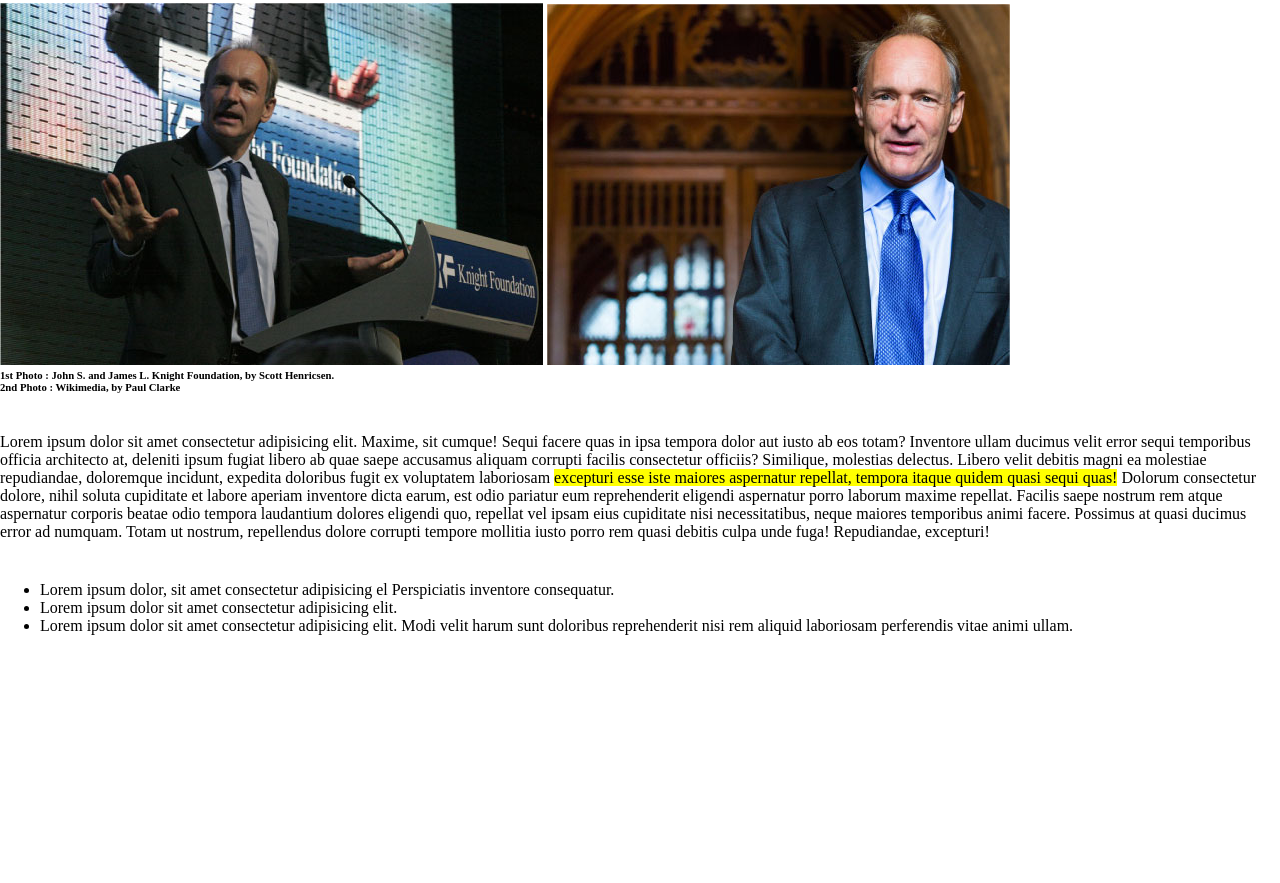
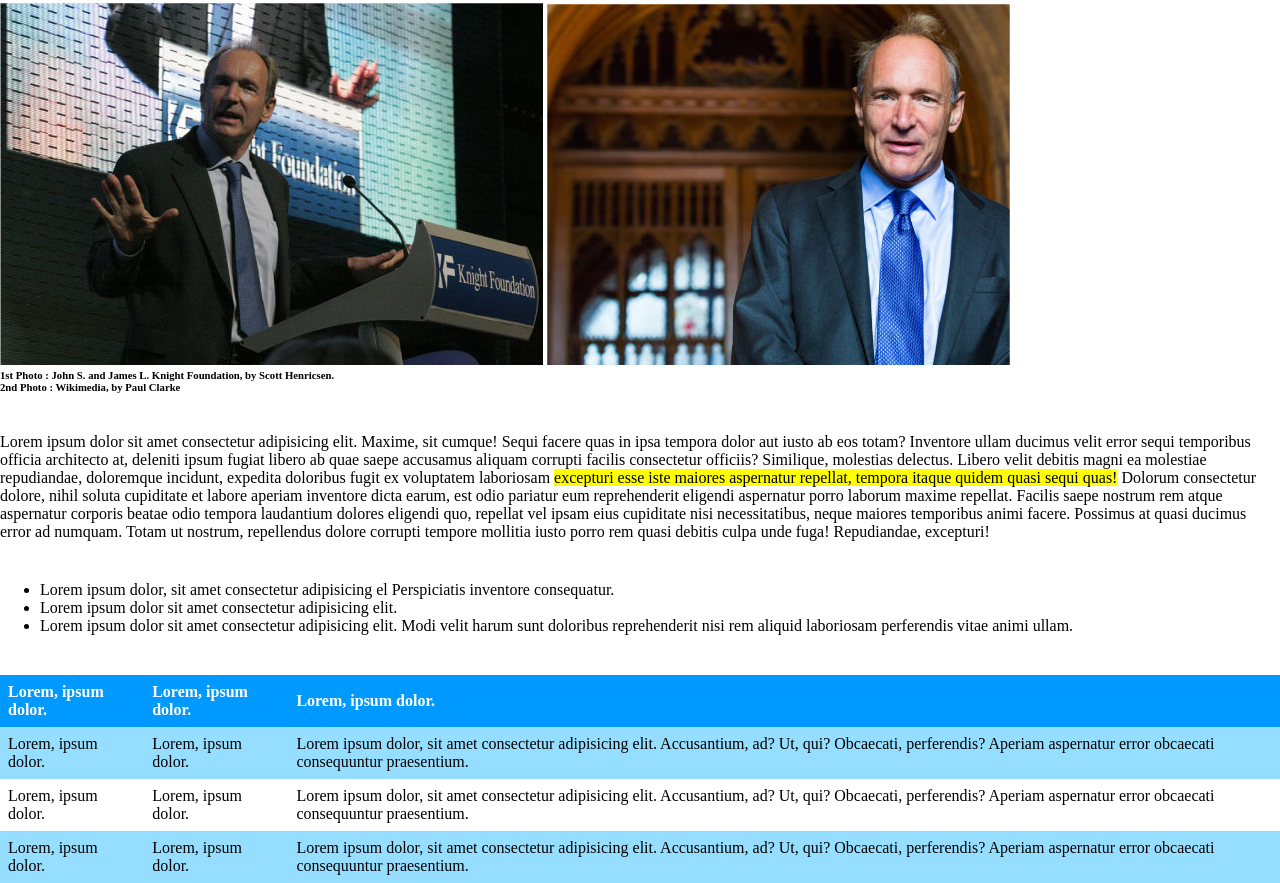
Before and after one commit to quintusdev/html-css-booleaner, a plain HTML site: page index.html in a window 1280 px wide. Shown: the part 539-1422 px from the top of the page. Before the commit the page ends 1174 px from the top, so only its background shows below. Drawn offline with Linux system fonts and the light colour scheme.

Commit message:
completata tabella - main

```diff
--- a/css/style.css
+++ b/css/style.css
@@ -51,5 +51,29 @@
 
 /*Formattazione lista*/
 #lista{
-    padding: 40px 40px 0 0;
+    padding: 40px 0 40px 0;
 }
+
+/*Formattazione tabella generale*/
+#tabella{
+    padding: 40px 0 40px 0;
+    border-collapse: collapse;
+    width: 100%;
+}
+
+/*Formattazione intestazione tabella*/
+#intestazione {
+    background-color: rgb(0, 153, 255);
+    color: white;
+}
+
+/*Formattazione celle corpo tabella*/
+th, td {
+    text-align: left;
+    padding: 8px;
+  }
+
+/*Formattazione celle colorate tabella*/
+#riga-pari, #riga-pari1 {
+    background-color: #96deff;
+}
--- a/index.html
+++ b/index.html
@@ -66,7 +66,37 @@
             <!-- Fine elenco punti salienti -->
 
             <!-- Inizio Tabella -->
+            <table id="tabella">
+                <!--Intestazione tabella-->
+                <thead>
+                    <tr id="intestazione">
+                        <th>Lorem, ipsum dolor.</th>
+                        <th>Lorem, ipsum dolor.</th>
+                        <th>Lorem, ipsum dolor.</th>
+                    </tr>
+                </thead>
+                <!--Fine Intestazione tabella-->
 
+                <!-- Corpo tabella -->
+                <tbody>
+                    <tr id="riga-pari">
+                        <td>Lorem, ipsum dolor.</td>
+                        <td>Lorem, ipsum dolor.</td>
+                        <td>Lorem ipsum dolor, sit amet consectetur adipisicing elit. Accusantium, ad? Ut, qui? Obcaecati, perferendis? Aperiam aspernatur error obcaecati consequuntur praesentium.</td>
+                    </tr>
+                    <tr class="riga-dispari">
+                        <td>Lorem, ipsum dolor.</td>
+                        <td>Lorem, ipsum dolor.</td>
+                        <td>Lorem ipsum dolor, sit amet consectetur adipisicing elit. Accusantium, ad? Ut, qui? Obcaecati, perferendis? Aperiam aspernatur error obcaecati consequuntur praesentium.</td>
+                    </tr>
+                    <tr id="riga-pari1">
+                        <td>Lorem, ipsum dolor.</td>
+                        <td>Lorem, ipsum dolor.</td>
+                        <td>Lorem ipsum dolor, sit amet consectetur adipisicing elit. Accusantium, ad? Ut, qui? Obcaecati, perferendis? Aperiam aspernatur error obcaecati consequuntur praesentium.</td>
+                    </tr>
+                </tbody>
+                <!-- Fine corpo tabella -->
+            </table>
             <!-- Fine tabella -->
 
 
```
